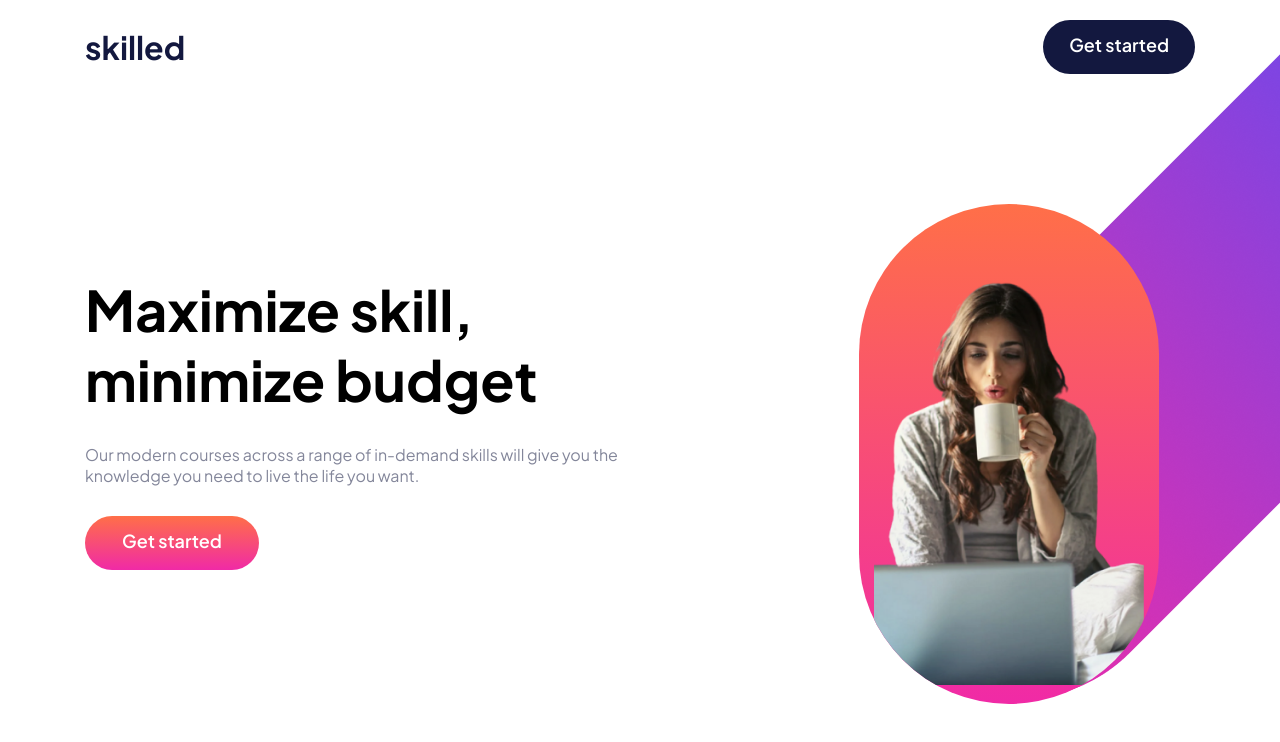
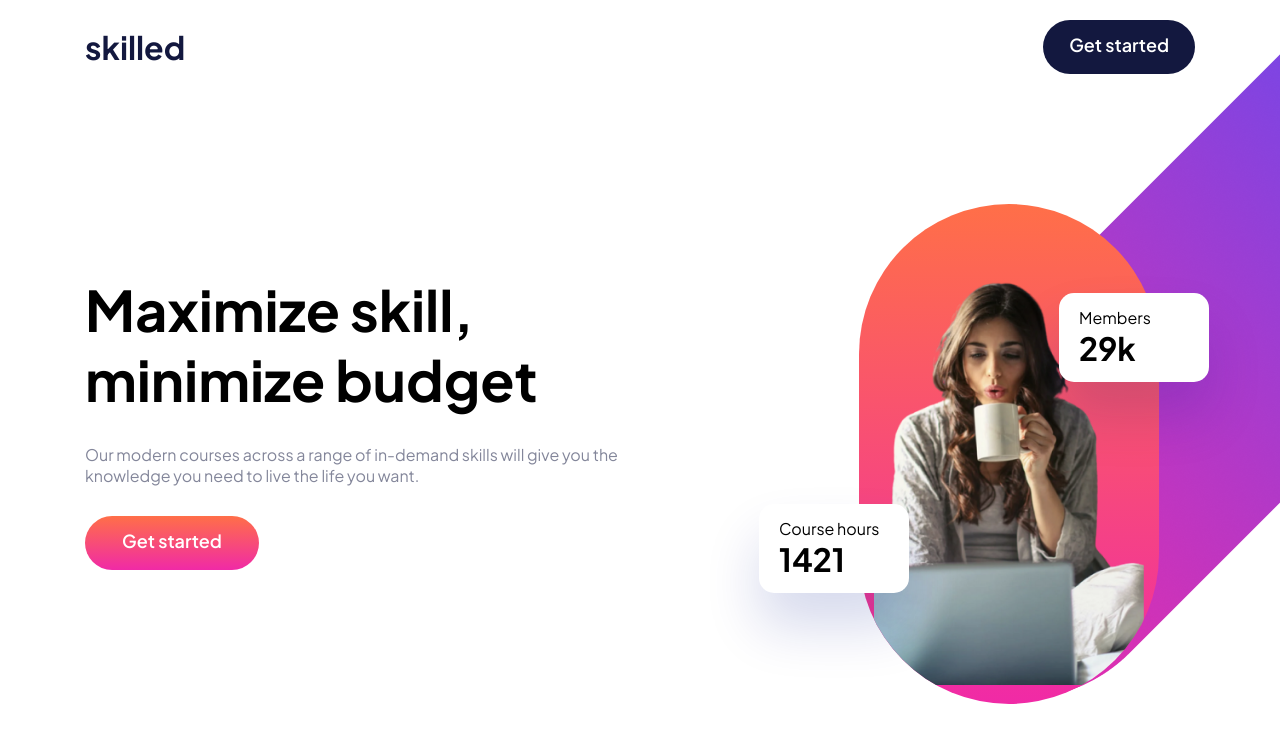
Before and after one commit to DavlatbekBerdinazarov/skilled-landing-page, a plain HTML site: page index.html in a window 1280 px wide. Shown: the top 742 px of the page. Drawn offline with Linux system fonts and the light colour scheme.

```diff
--- a/index.html
+++ b/index.html
@@ -4,7 +4,7 @@
     <meta charset="UTF-8">
     <meta name="viewport" content="width=device-width, initial-scale=1.0">
     <title>Skilled landing page</title>
-    <link rel="stylesheet" href="style.css">
+    <link rel="stylesheet" href="./style.css">
 </head>
 <body>
     <div class="container">
@@ -26,9 +26,22 @@
                     <div class="grandient-2">
                         <img src="./img/image-removebg-preview(509).png" alt="">
                     </div>
+                    <div class="c-hours">
+                        <p>Course hours</p>
+                        <h1>1421</h1>
+                    </div>
+                    <div class="members">
+                        <p>Members</p>
+                        <h1>29k</h1>
+                    </div>
                 </div>
+
             </div>
         </main>
+
+        <div class="category">
+
+        </div>
     </div>
 </body>
 </html>
--- a/style.css
+++ b/style.css
@@ -42,6 +42,17 @@
     font-size: 18px;
     font-weight: 600;
     border-radius: 50px;
+    z-index: 999;
+}
+
+.btn:active{
+    color: antiquewhite;
+}
+
+.btn:hover{
+    cursor: pointer;
+    background-color: var(--neutral-grey);
+    color: white;
 }
 
 .btn-sunset {
@@ -53,6 +64,34 @@
     font-weight: 600;
     border-radius: 50px;
     width: 174px;
+}
+
+.btn-sunset:hover{
+    cursor: pointer;
+    background:linear-gradient( #ffbdab,#ae0a72);
+    color: white;
+}
+
+.c-hours{
+    position: relative;
+    max-width: 150px;
+    top: -800px;
+    right: -100px;
+    background-color: #fff;
+    padding: 14px 20px;
+    box-shadow: 0px 34px 54px 0px #06168D29;
+    border-radius: 15px;
+}
+
+.members{
+    position: relative;
+    max-width: 150px;
+    top: -1100px;
+    right: -400px;
+    background-color: #fff;
+    padding: 14px 20px;
+    box-shadow: 0px 34px 54px 0px #06168D29;
+    border-radius: 15px;
 }
 
 main {
```
